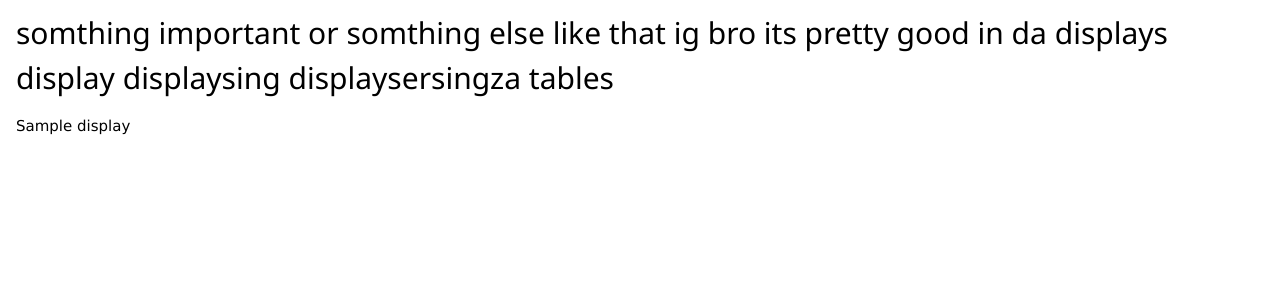
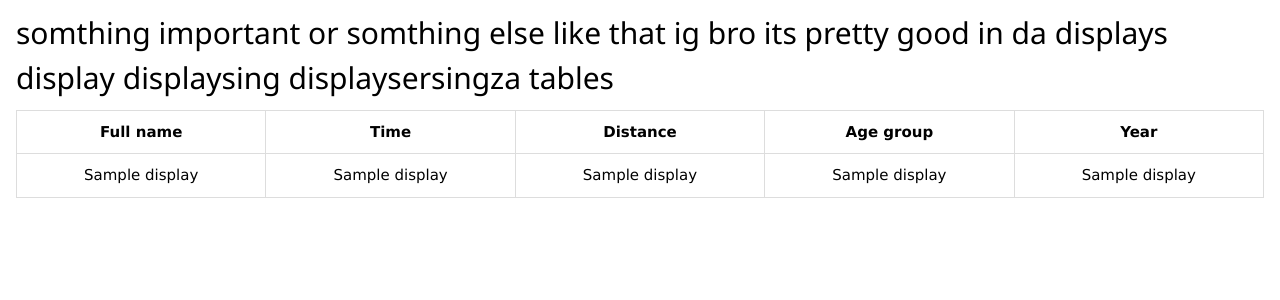
Before and after one commit to Na1yd/Athletic-records, a Flask app: template templates/display.html in a window 1280 px wide. Shown: the part 113-413 px from the top of the page. Run offline with Flask 3, Linux system fonts and the light colour scheme; the template is opened without the code that fills it: most values are stand-ins (such as "Sample title", 1, 10 or a date in 2020).

Commit message:
Created table and got the app route running

```diff
--- a/app.py
+++ b/app.py
@@ -13,8 +13,14 @@ def home():
 def all_characters():
     conn = sqlite3.connect("athletics.db")
     cur = conn.cursor()
-    cur.execute('SELECT display.id , event.name FROM display INNER JOIN event '
-                'ON display.event_id = event.id')
+    cur.execute("""
+                SELECT display.id, display.year, event.name, age_group.name, person.name, record.record
+                FROM display
+                INNER JOIN event ON display.event_id = event.id
+                INNER JOIN age_group ON display.age_group_id = age_group.id
+                INNER JOIN person ON display.person_id = person.id
+                INNER JOIN record ON display.record_id = record.id
+                """)
     displays = cur.fetchall()
     conn.close()
     return render_template('display.html', displays=displays)
@@ -22,9 +28,3 @@ def all_characters():
 
 if __name__ == "__main__":
     app.run(debug=True)
-
-        # FROM display
-        # LEFT JOIN event ON display.event_id = event.id
-        # LEFT JOIN age_group ON display.age_group_id = age_group.id
-        # LEFT JOIN person ON display.person_id = person.id
-        # LEFT JOIN record ON display.record_id = record.id;
--- a/static/style.css
+++ b/static/style.css
@@ -0,0 +1,16 @@
+table, td, th {
+  border: 1px solid #ddd;
+  text-align: left;
+}
+
+table {
+  border-collapse: collapse;
+  width: 100%;
+}
+
+th, td {
+  padding: 10px;
+  text-align: center;
+}
+
+tr:hover {background-color: rgb(228, 248, 231);}
--- a/templates/display.html
+++ b/templates/display.html
@@ -1,7 +1,23 @@
 {% extends "layout.html" %}
 {% block content %}
 <h2> somthing important or somthing else like that ig bro its pretty good in da displays display displaysing displaysersingza tables </h2>
+  <table>
+    <tr>
+      <th>Full name</th>
+      <th>Time</th>
+      <th>Distance</th>
+      <th>Age group</th>
+      <th>Year</th>
+    </tr>
   {% for display in displays %}
-      <p>{{ display }}</p>
+    <tr>
+      <td>{{display[4]}}</td>
+      <td>{{display[5]}}</td>
+      <td>{{display[2]}}</td>
+      <td>{{display[3]}}</td>
+      <td>{{display[1]}}</td>
+    </tr>
     {% endfor %}
+  </table>
+
 {% endblock %}
```
Also changed, not shown: athletics.db.
